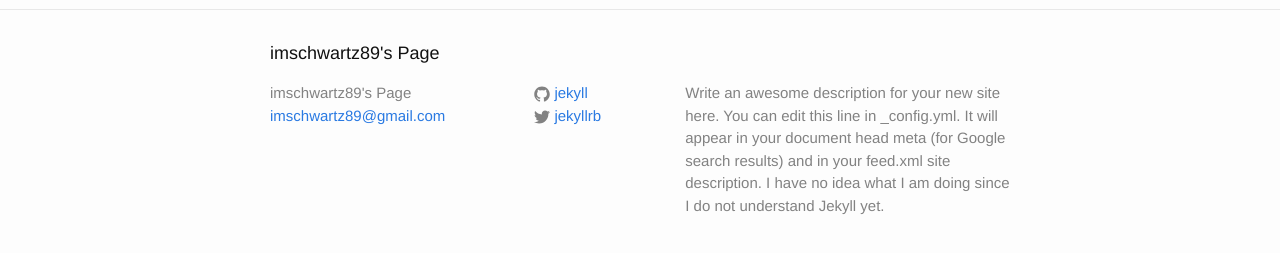
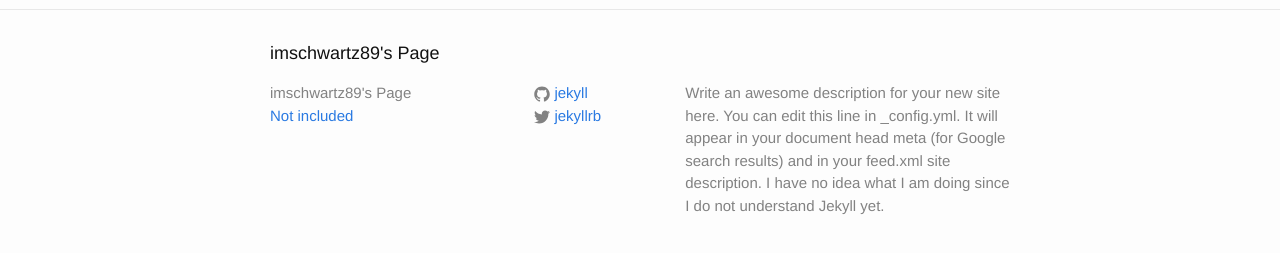
Before and after one commit to imschwartz89/imschwartz89.github.io, a Jekyll site: the page built from index.html, in a window 1280 px wide. Shown: the part 287-540 px from the top of the page. Built offline with Jekyll 4.4.1, drawn with Linux system fonts in a browser that asks for light colours.

Commit message:
Update _config.yml

```diff
--- a/_config.yml
+++ b/_config.yml
@@ -7,13 +7,13 @@
 
 # Site settings
 title: imschwartz89's Page
-email: imschwartz89@gmail.com
+email: Not included
 description: > # this means to ignore newlines until "baseurl:"
   Write an awesome description for your new site here. You can edit this
   line in _config.yml. It will appear in your document head meta (for
   Google search results) and in your feed.xml site description. I have no idea what I am doing since I do not understand Jekyll yet.
 baseurl: "" # the subpath of your site, e.g. /blog
-url: "http://yourdomain.com" # the base hostname & protocol for your site
+url: "I do not have one" # the base hostname & protocol for your site
 twitter_username: jekyllrb
 github_username:  jekyll
 
```
